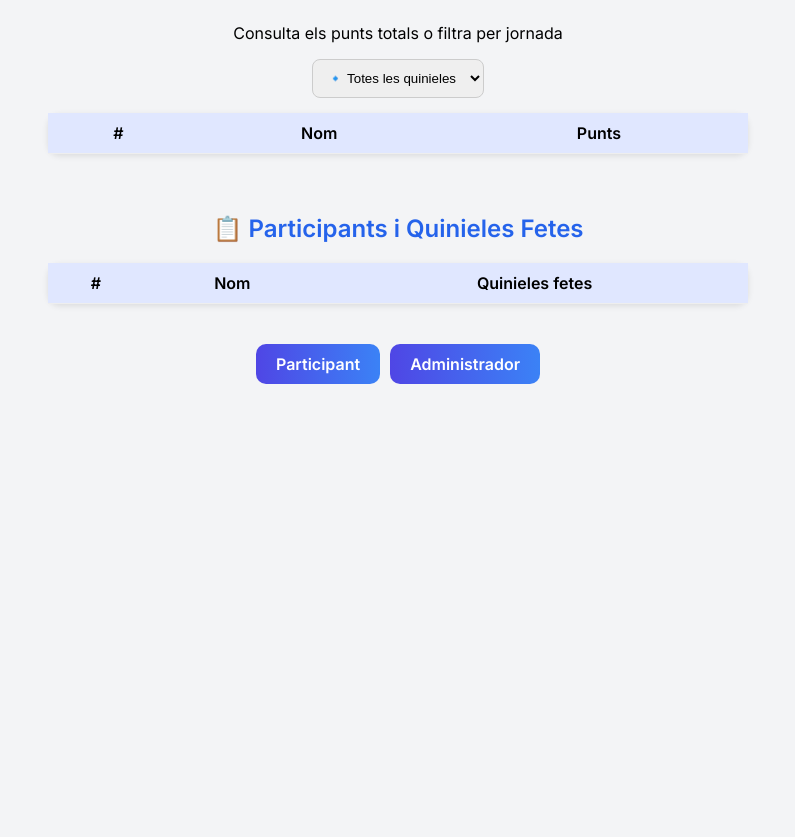
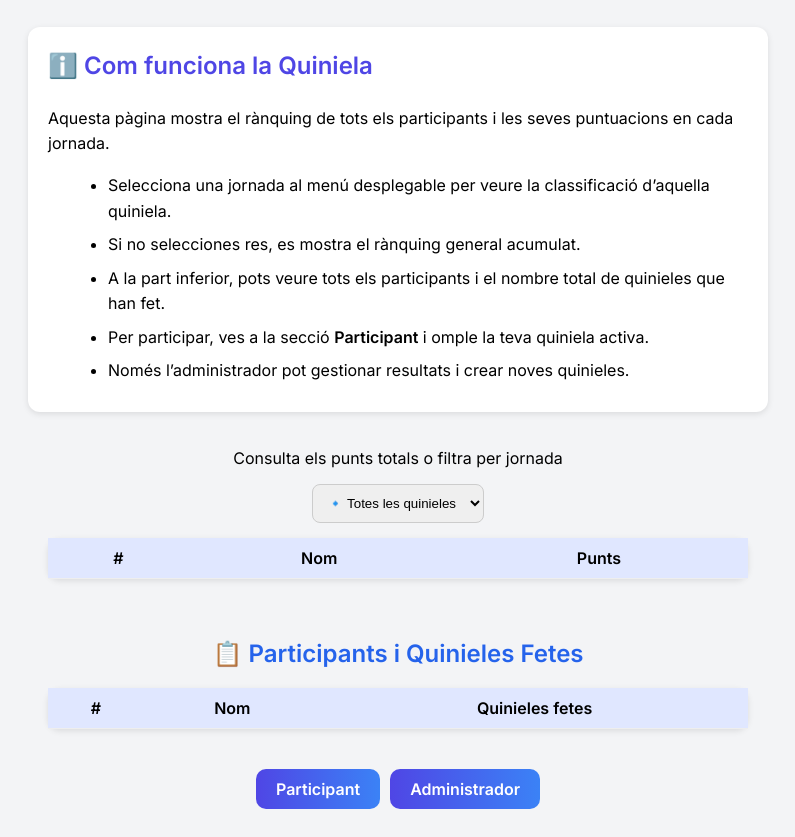
Before and after one commit to MTURMO/my-web, a plain HTML site: page index.html in a window 1280 px wide. Shown: the part 91-928 px from the top of the page, without its empty margins (242-1037 px from the left). Before the commit the page ends 800 px from the top, so only its background shows below. Drawn offline with Linux system fonts and the light colour scheme; a script that the page names is missing.

Commit message:
instruccions

```diff
--- a/index.html
+++ b/index.html
@@ -54,11 +54,47 @@ a {
   transition: transform 0.2s;
 }
 a:hover { transform: translateY(-2px); }
+
+.instruccions {
+  background: white;
+  border-radius: 12px;
+  box-shadow: 0 2px 6px rgba(0,0,0,0.1);
+  padding: 20px;
+  max-width: 700px;
+  margin: 20px 0;
+  line-height: 1.6;
+}
+.instruccions h2 {
+  color: #4f46e5;
+  margin-top: 0;
+}
+.instruccions ul {
+  margin: 10px 0 0 20px;
+}
+.instruccions li {
+  margin-bottom: 8px;
+}
+
+
 </style>
 </head>
 <body>
 
 <h1>🏆 Rànquing General</h1>
+
+<div class="instruccions">
+  <h2>ℹ️ Com funciona la Quiniela</h2>
+  <p>Aquesta pàgina mostra el rànquing de tots els participants i les seves puntuacions en cada jornada.</p>
+  <ul>
+    <li>Selecciona una jornada al menú desplegable per veure la classificació d’aquella quiniela.</li>
+    <li>Si no selecciones res, es mostra el rànquing general acumulat.</li>
+    <li>A la part inferior, pots veure tots els participants i el nombre total de quinieles que han fet.</li>
+    <li>Per participar, ves a la secció <strong>Participant</strong> i omple la teva quiniela activa.</li>
+    <li>Només l’administrador pot gestionar resultats i crear noves quinieles.</li>
+  </ul>
+</div>
+
+
 <p>Consulta els punts totals o filtra per jornada</p>
 
 <select id="filtroQuiniela">
```
